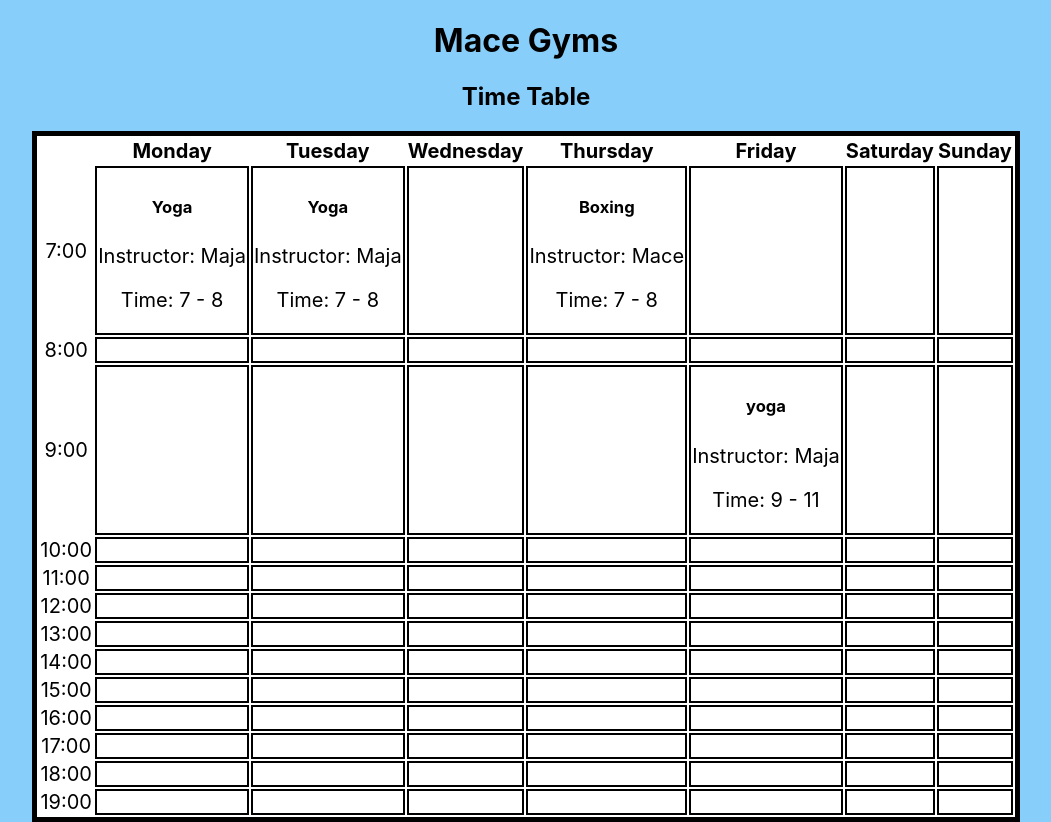
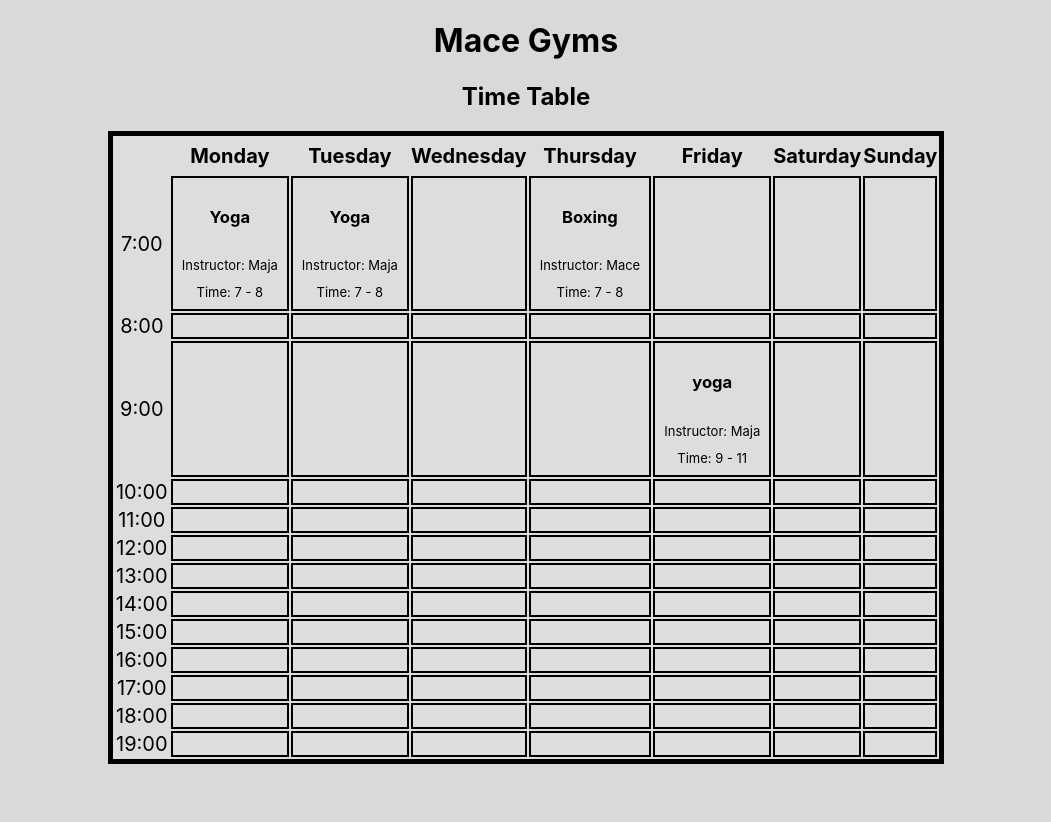
Before and after one commit to mace-akkari/maceGyms-React, a React (Create React App) app: page / in a window 1280 px wide. Shown: the whole page, without its empty margins (114-1165 px from the left). After the commit the page ends 800 px from the top, so only its background shows below. Built offline with nearby package versions, Linux system fonts and the light colour scheme.

Commit message:
font size in px change

```diff
--- a/src/App.css
+++ b/src/App.css
@@ -1,15 +1,25 @@
 html {
-  background-color: lightskyblue;
+  background-color: rgb(219, 216, 216);
 }
 
 .App {
   text-align: center;
 }
 .time-table{
-  border: 5px solid black;
+  border: 5px solid rgb(0, 0, 0);
   margin: auto;
-  background-color: white;
+  background-color: rgb(220, 221, 221);
   font-size: 20px;
+}
+
+.time-table p {
+  font-size: 13px;
+  padding: 3px;
+  margin: 5px;
+}
+
+th {
+  padding: 6px 0px;
 }
 
 th:first-child, td:first-child{
```
